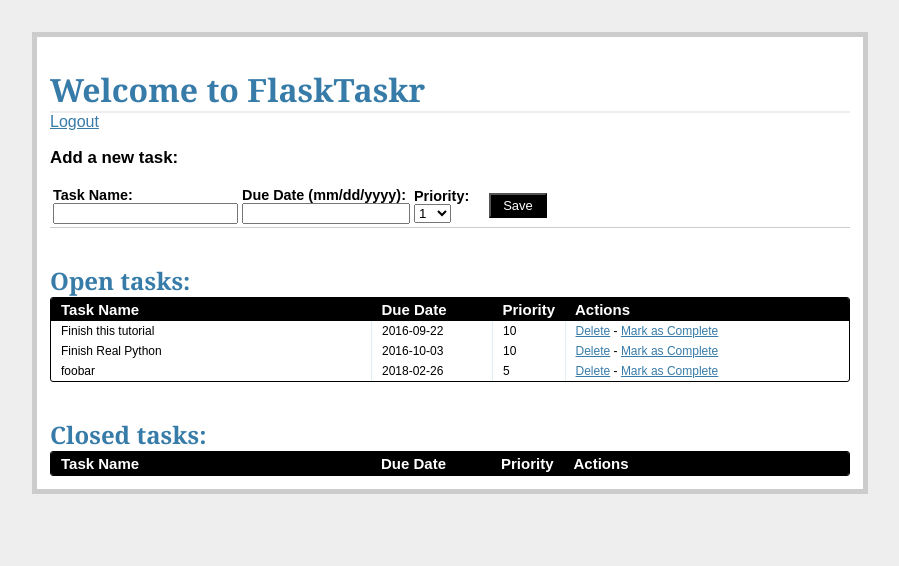
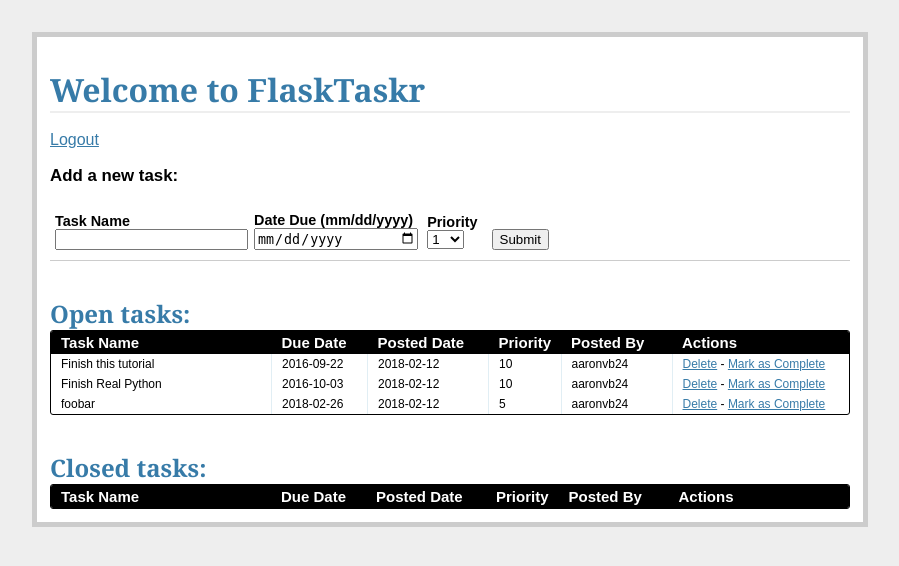
Before and after one commit to AVB24/flasktaskr, a Flask app: page /tasks/ in a window 1280 px wide. Shown: the top 566 px of the page, without its empty margins (190-1089 px from the left). Run offline with Flask 2, Linux system fonts and the light colour scheme; a user stored in the database is signed in; data comes from the database, SQL or seed files in the repository; both versions use the stored data as it was after the commit; lists and menus that the app fills with data are empty.

Commit message:
Migrated DB
Migrated and added new fields to the DB. CAn now see posted by and
relation between users and tasks

```diff
--- a/project/_config.py
+++ b/project/_config.py
@@ -4,8 +4,6 @@ import os
 basedir = os.path.abspath(os.path.dirname(__file__))
 
 DATABASE = 'flasktaskr.db'
-USERNAME = 'admin'
-PASSWORD = 'admin'
 CSRF_ENABLED = True
 SECRET_KEY = 'b"\x80Y\x89\xa6zk\xc3!\xe7Ve\xa5v\xbf\xcc\x96\xee\xf4\x9aZ"\xe7\xb1\xaa"'
 
--- a/project/db_create.py
+++ b/project/db_create.py
@@ -4,7 +4,7 @@ from datetime import date
 # create the database and the db table
 db.create_all()
 # insert data
-db.session.add(Task("Finish this tutorial", date(2016, 9, 22), 10, 1))
-db.session.add(Task("Finish Real Python", date(2016, 10, 3), 10, 1))
+#db.session.add(Task("Finish this tutorial", date(2016, 9, 22), 10, 1))
+#db.session.add(Task("Finish Real Python", date(2016, 10, 3), 10, 1))
 # commit the changes
 db.session.commit()
--- a/project/forms.py
+++ b/project/forms.py
@@ -1,7 +1,7 @@
 from flask_wtf import Form
 from wtforms import StringField, DateField, IntegerField, \
-    SelectField
-from wtforms.validators import DataRequired
+    SelectField, PasswordField
+from wtforms.validators import DataRequired, Length, EqualTo
 
 class AddTaskForm(Form):
     task_id = IntegerField()
@@ -19,3 +19,30 @@ class AddTaskForm(Form):
             ]
     )
     status = IntegerField('status')
+
+class RegisterForm(Form):
+    name = StringField(
+        'Username',
+        validators=[DataRequired(), Length(min=6, max=25)]
+    )
+    email = StringField(
+        'Email',
+        validators=[DataRequired(), Length(min=6, max=40)]
+    )
+    password = PasswordField(
+        'Password',
+        validators=[DataRequired(), Length(min=6, max=40)])
+    confirm = PasswordField(
+        'Repeat Password',
+        validators=[DataRequired(), EqualTo('password', message='Passwords must match')]
+    )
+
+class LoginForm(Form):
+    name = StringField(
+        'Username',
+        validators=[DataRequired()]
+    )
+    password = PasswordField(
+        'Password',
+        validators=[DataRequired()]
+    )
--- a/project/static/css/main.css
+++ b/project/static/css/main.css
@@ -134,3 +134,11 @@ body {
     text-decoration:none;
     position:relative;
   }
+
+  .inline-form .input-group{
+    display: inline-block;
+    margin: 10px 5px;
+    }
+  .input-group input {
+    width: 100%;
+  }
--- a/project/templates/tasks.html
+++ b/project/templates/tasks.html
@@ -2,43 +2,27 @@
 {% block content %}
 
 <h1>Welcome to FlaskTaskr</h1>
+<br>
 <a href="{{ url_for('logout') }}">Logout</a>
 <div class="add-task">
   <h3>Add a new task:</h3>
-  <table>
-    <tr>
-      <form action="{{ url_for('new_task') }}" method="post">
-        <td>
-          <label>Task Name:</label>
-          <input name="name" type="text">
-        </td>
-        <td>
-          <label>Due Date (mm/dd/yyyy):</label>
-          <input name="due_date" type="text" style="width:160px;">
-        </td>
-        <td>
-          <label>Priority:</label>
-          <select name="priority" width="100px">
-            <option value="1">1</option>
-            <option value="2">2</option>
-            <option value="3">3</option>
-            <option value="4">4</option>
-            <option value="5">5</option>
-            <option value="6">6</option>
-            <option value="7">7</option>
-            <option value="8">8</option>
-            <option value="9">9</option>
-            <option value="10">10</option>
-          </select>
-        </td>
-        <td>
-          &nbsp;
-          &nbsp;
-          <input class="button" type="submit" value="Save">
-        </td>
-      </form>
-    </tr>
-  </table>
+  <form action="{{ url_for('new_task') }}" method="post" class="inline-form">
+    {{ form.csrf_token }}
+    <div class="input-group">
+      {{ form.name.label }}
+      {{ form.name }}
+    </div>
+    <div class="input-group">
+      {{ form.due_date.label }}
+      {{ form.due_date }}
+    </div>
+    <div class="input-group">
+      {{ form.priority.label }}
+      {{ form.priority }}
+    </div>
+    <div class="input-group">
+      <button type="submit">Submit</button>
+    </div>
 </div>
 <div class="entries">
   <br>
@@ -48,17 +32,21 @@
     <table>
       <thead>
         <tr>
-          <th width="300px"><strong>Task Name</strong></th>
-          <th width="100px"><strong>Due Date</strong></th>
+          <th width="200px"><strong>Task Name</strong></th>
+          <th width="75px"><strong>Due Date</strong></th>
+          <th width="100px"><strong>Posted Date</strong></th>
           <th width="50px"><strong>Priority</strong></th>
+          <th width="90px"><strong>Posted By</strong></th>
           <th><strong>Actions</strong></th>
         </tr>
       </thead>
       {% for task in open_tasks %}
         <tr>
-          <td width="300px">{{ task.name }}</td>
-          <td width="100px">{{ task.due_date }}</td>
+          <td width="200px">{{ task.name }}</td>
+          <td width="75px">{{ task.due_date }}</td>
+          <td width="100px">{{ task.posted_date }}</td>
           <td width="50px">{{ task.priority }}</td>
+          <td width="90px">{{ task.poster.name }}</td>
           <td>
             <a href="{{ url_for('delete_entry', task_id = task.task_id) }}">Delete</a>  -
             <a href="{{ url_for('complete', task_id = task.task_id) }}">Mark as Complete</a>
@@ -67,26 +55,30 @@
       {% endfor %}
     </table>
   </div>
+</div>
 <br>
 <br>
-</div>
 <div class="entries">
   <h2>Closed tasks:</h2>
   <div class="datagrid">
     <table>
       <thead>
         <tr>
-        <th width="300px"><strong>Task Name</strong></th>
-        <th width="100px"><strong>Due Date</strong></th>
+          <th width="200px"><strong>Task Name</strong></th>
+          <th width="75px"><strong>Due Date</strong></th>
+          <th width="100px"><strong>Posted Date</strong></th>
           <th width="50px"><strong>Priority</strong></th>
+          <th width="90px"><strong>Posted By</strong></th>
           <th><strong>Actions</strong></th>
         </tr>
       </thead>
       {% for task in closed_tasks %}
         <tr>
-          <td width="300px">{{ task.name }}</td>
-          <td width="100px">{{ task.due_date }}</td>
+          <td width="200px">{{ task.name }}</td>
+          <td width="75px">{{ task.due_date }}</td>
+          <td width="100px">{{ task.posted_date }}</td>
           <td width="50px">{{ task.priority }}</td>
+          <td width="90px">{{ task.poster.name }}</td>
           <td>
              <a href="{{ url_for('delete_entry', task_id = task.task_id) }}">Delete</a>
           </td>
--- a/project/views.py
+++ b/project/views.py
@@ -1,16 +1,25 @@
 # project/views.py
-from forms import AddTaskForm
+
+#################
+#### imports ####
+#################
+
+from forms import AddTaskForm, RegisterForm, LoginForm
 from functools import wraps
 from flask import Flask, flash, redirect, render_template, \
     request, session, url_for
 from flask_sqlalchemy import SQLAlchemy
+import datetime
 
-# config
+################
+#### config ####
+################
+
 app = Flask(__name__)
 app.config.from_object('_config')
 db = SQLAlchemy(app)
 
-from models import Task
+from models import Task, User
 
 # helper functions
 
@@ -34,16 +43,37 @@ def logout():
 
 @app.route('/', methods=['GET', 'POST'])
 def login():
+    error = None
+    form = LoginForm(request.form)
     if request.method == 'POST':
-        if request.form['username'] != app.config['USERNAME'] \
-                or request.form['password'] != app.config['PASSWORD']:
-            error = 'Invalid Credentials. Please try again.'
-            return render_template('login.html', error=error)
+        if form.validate_on_submit():
+            user = User.query.filter_by(name=request.form['name']).first()
+            if user is not None and user.password == request.form['password']:
+                session['logged_in'] = True
+                flash('Welcome!')
+                return redirect(url_for('tasks'))
+            else:
+                error = 'Invalid username or password.'
         else:
-            session['logged_in'] = True
-            flash('Welcome!')
-            return redirect(url_for('tasks'))
-    return render_template('login.html')
+            error = 'Both fields are required.'
+    return render_template('login.html', form=form, error=error)
+
+@app.route('/register/', methods=['GET', 'POST'])
+def register():
+    error = None
+    form = RegisterForm(request.form)
+    if request.method == 'POST':
+        if form.validate_on_submit():
+            new_user = User(
+                form.name.data,
+                form.email.data,
+                form.password.data
+            )
+            db.session.add(new_user)
+            db.session.commit()
+            flash('Thanks for registering. Please login.')
+            return redirect(url_for('login'))
+    return render_template('register.html', form=form, error=error)
 
 @app.route('/tasks/')
 @login_required
@@ -70,6 +100,8 @@ def new_task():
                 form.name.data,
                 form.due_date.data,
                 form.priority.data,
+                datetime.datetime.utcnow(),
+                '1',
                 '1'
             )
             db.session.add(new_task)
```
Also changed, not shown: project/db_migrate.py (added, +32 -0 lines), project/models.py (+24 -1 lines), project/templates/login.html (+23 -15 lines), project/templates/register.html (added, +33 -0 lines), project/flasktaskr.db. Lines whose indentation alone changed are shown as unchanged.
